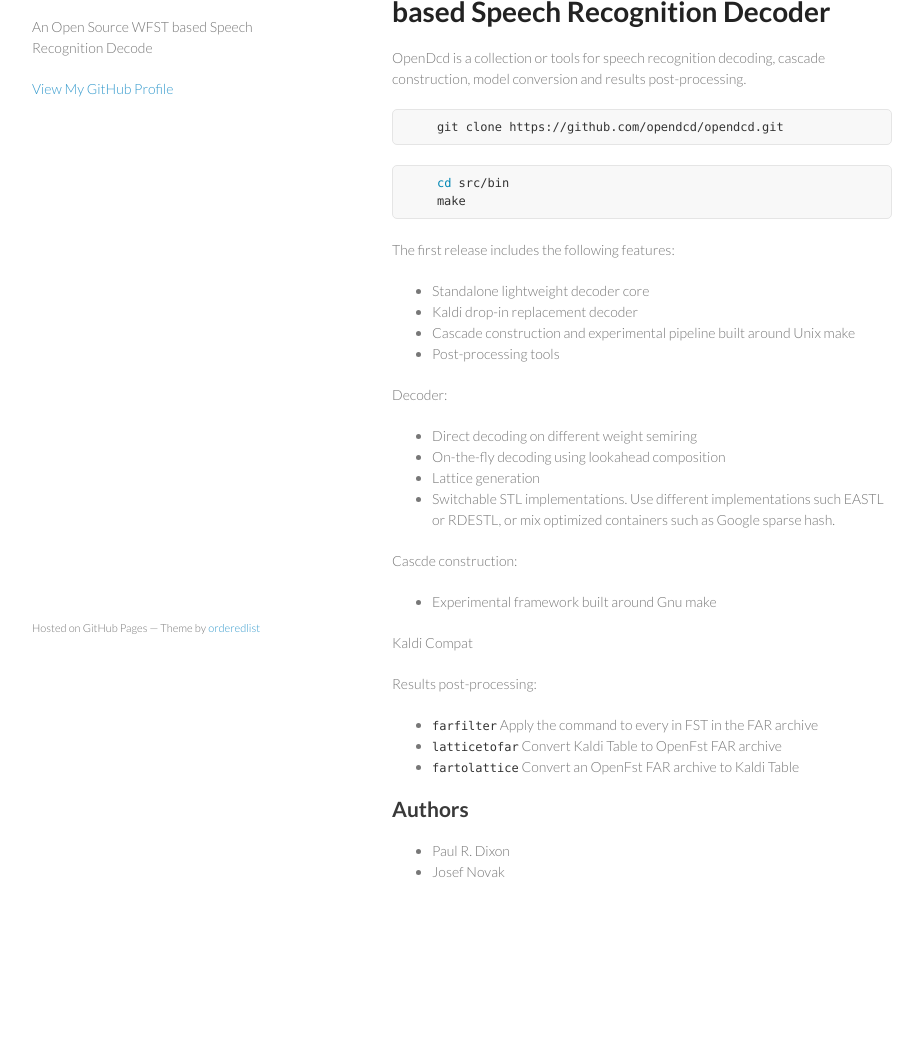
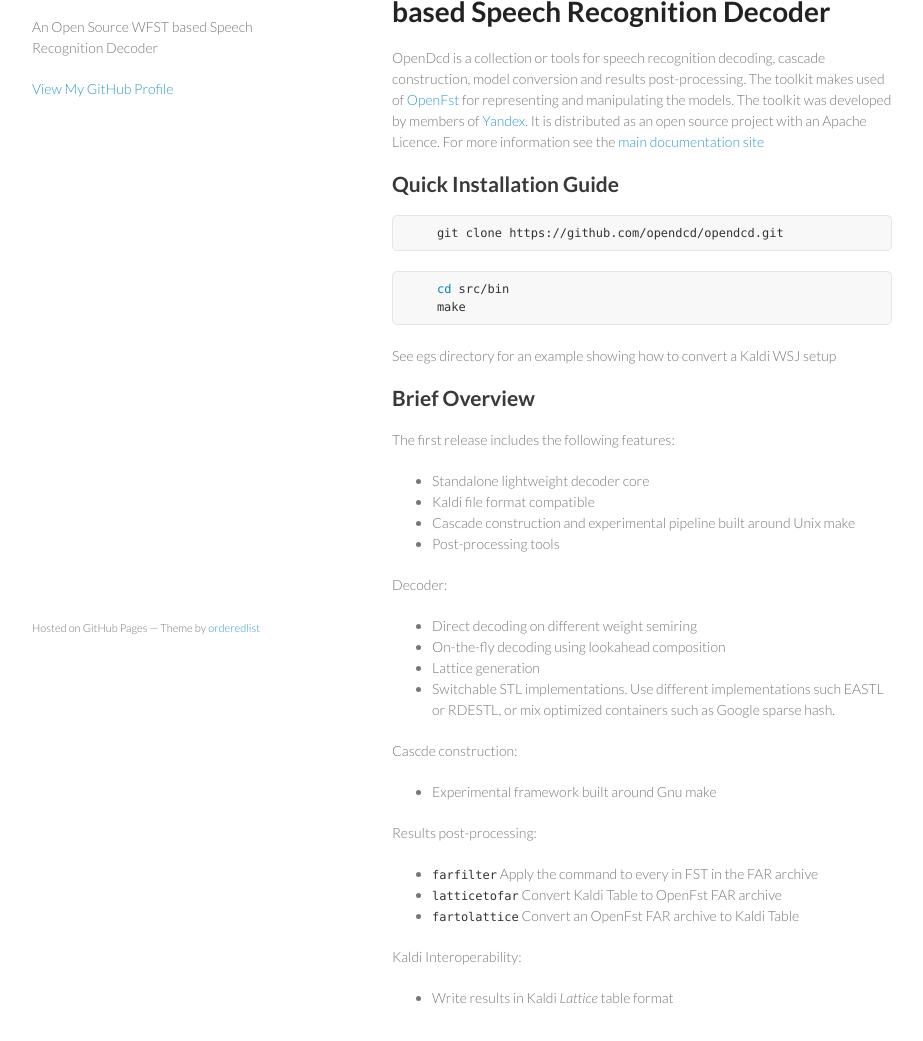
Before and after one commit to opendcd/opendcd.github.io, a plain HTML site: page index.html in a window 1280 px wide. Shown: the part 93-1134 px from the top of the page, without its empty margins (178-1101 px from the left). Before the commit the page ends 1045 px from the top, so only its background shows below. Drawn offline with Linux system fonts and the light colour scheme.

Commit message:
Replace master branch with page content via GitHub

```diff
--- a/index.html
+++ b/index.html
@@ -16,7 +16,7 @@
     <div class="wrapper">
       <header>
         <h1>OpenDcd</h1>
-        <p>An Open Source WFST based Speech Recognition Decode</p>
+        <p>An Open Source WFST based Speech Recognition Decoder</p>
 
 
         <p class="view"><a href="https://github.com/opendcd">View My GitHub Profile</a></p>
@@ -27,7 +27,10 @@
 <a name="opendcd---an-open-source-wfst-based-speech-recognition-decoder" class="anchor" href="#opendcd---an-open-source-wfst-based-speech-recognition-decoder"><span class="octicon octicon-link"></span></a>OpenDcd - An Open Source WFST based Speech Recognition Decoder</h1>
 
 <p>OpenDcd is a collection or tools for speech recognition decoding, cascade construction,
-model conversion and results post-processing.</p>
+model conversion and results post-processing. The toolkit makes used of <a href="http://openfst.org/">OpenFst</a> for representing and manipulating the models. The toolkit was developed by members of <a href="http://yandex.com/">Yandex</a>. It is distributed as an open source project with an Apache Licence. For more information see the <a href="https://github.com/opendcd/opendcd.github.io/wiki">main documentation site</a></p>
+
+<h2>
+<a name="quick-installation-guide" class="anchor" href="#quick-installation-guide"><span class="octicon octicon-link"></span></a>Quick Installation Guide</h2>
 
 <div class="highlight highlight-bash"><pre>    git clone https://github.com/opendcd/opendcd.git
 </pre></div>
@@ -36,11 +39,16 @@ model conversion and results post-processing.</p>
     make
 </pre></div>
 
+<p>See egs directory for an example showing how to convert a Kaldi WSJ setup</p>
+
+<h2>
+<a name="brief-overview" class="anchor" href="#brief-overview"><span class="octicon octicon-link"></span></a>Brief Overview</h2>
+
 <p>The first release includes the following features:</p>
 
 <ul>
 <li>Standalone lightweight decoder core</li>
-<li>Kaldi drop-in replacement decoder</li>
+<li>Kaldi file format compatible</li>
 <li>Cascade construction and experimental pipeline built around Unix make</li>
 <li>Post-processing tools</li>
 </ul><p>Decoder:</p>
@@ -54,9 +62,7 @@ model conversion and results post-processing.</p>
 
 <ul>
 <li>Experimental framework built around Gnu make</li>
-</ul><p>Kaldi Compat</p>
-
-<p>Results post-processing:</p>
+</ul><p>Results post-processing:</p>
 
 <ul>
 <li>
@@ -65,12 +71,10 @@ model conversion and results post-processing.</p>
 <code>latticetofar</code> Convert Kaldi Table to OpenFst FAR archive</li>
 <li>
 <code>fartolattice</code> Convert an OpenFst FAR archive to Kaldi Table</li>
-</ul><h2>
-<a name="authors" class="anchor" href="#authors"><span class="octicon octicon-link"></span></a>Authors</h2>
+</ul><p>Kaldi Interoperability:</p>
 
 <ul>
-<li>Paul R. Dixon</li>
-<li>Josef Novak</li>
+<li>Write results in Kaldi <em>Lattice</em> table format</li>
 </ul>
       </section>
       <footer>
```
Also changed, not shown: params.json (+1 -1 lines).
